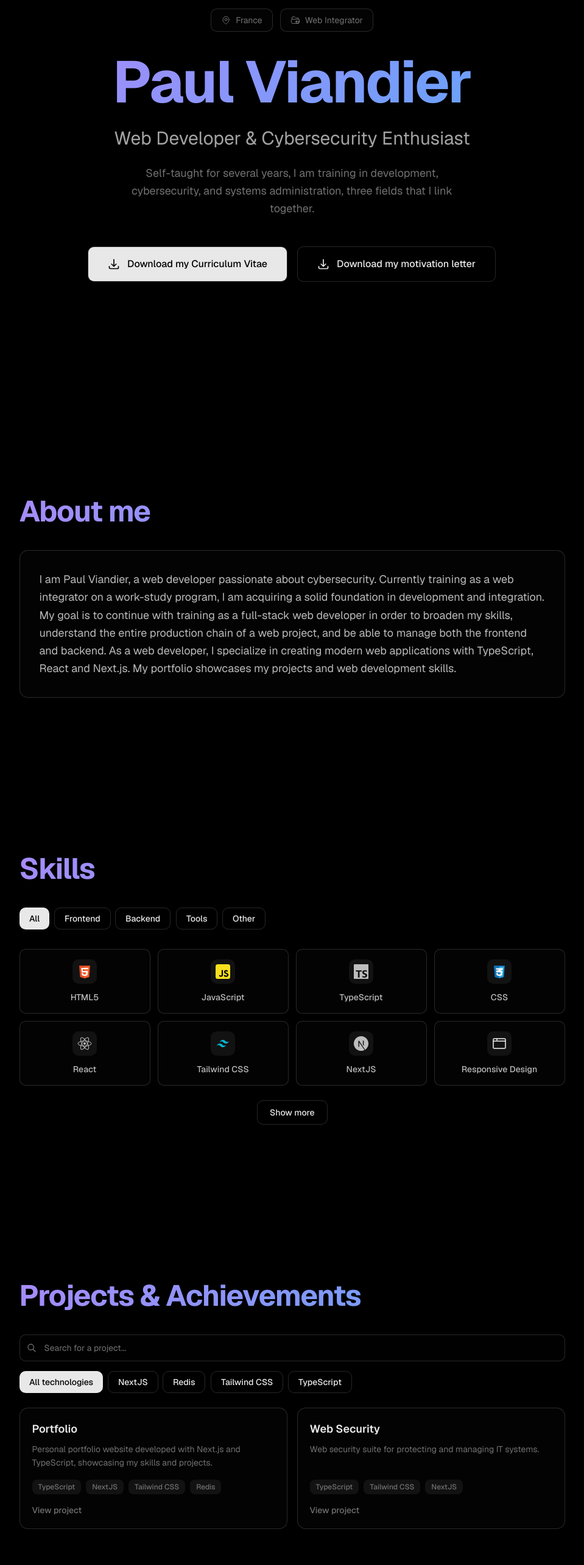
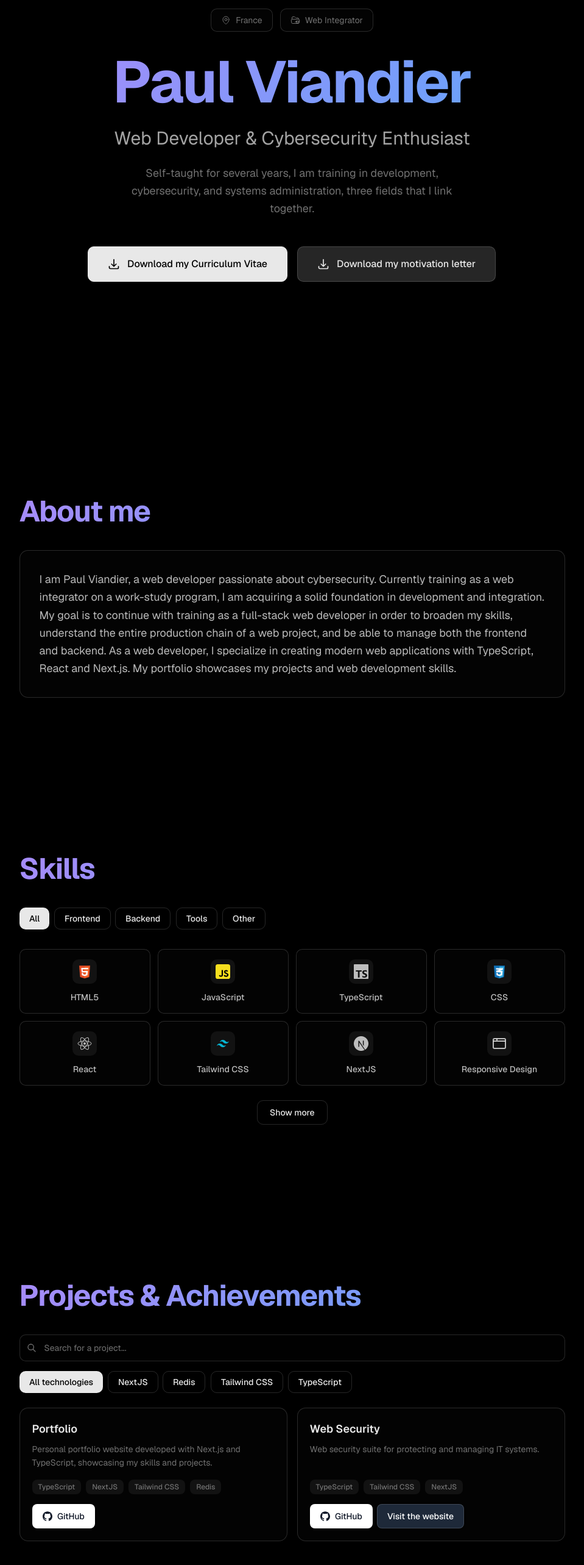
Before and after one commit to 5061756c2e56/portfolio, a Next.js app: page /en in a window 1280 px wide. Shown: the part 114-2680 px from the top of the page at 61% size, without its empty margins (153-1112 px from the left). Built offline with nearby package versions, Linux system fonts and the light colour scheme.

Commit message:
Ajout de deux boutons dans les cartes des projets et modification du comportement des boutons de downloads

```diff
--- a/app/globals.css
+++ b/app/globals.css
@@ -861,64 +861,13 @@ html {
 }
 
 .btn-fill-primary {
-    position: relative;
-    overflow: hidden;
-    background-color: transparent;
-    border: 1px solid var(--border);
-    color: var(--foreground);
-    z-index: 1;
-}
-
-.btn-fill-primary::before {
-    content: '';
-    position: absolute;
-    top: 0;
-    right: 0;
-    width: 100%;
-    height: 100%;
     background-color: var(--foreground);
-    transition: width 0.4s cubic-bezier(0.4, 0, 0.2, 1);
-    z-index: -1;
-}
-
-.btn-fill-primary:hover::before {
-    width: 0;
-}
-
-.btn-fill-primary:hover {
-    border-color: var(--foreground);
-}
-
-.btn-fill-primary:not(:hover) {
     color: var(--background);
+    border: 1px solid var(--foreground);
 }
 
 .btn-fill-secondary {
-    position: relative;
-    overflow: hidden;
-    background-color: transparent;
+    background-color: var(--border);
+    color: var(--foreground);
     border: 1px solid var(--border);
-    color: var(--foreground);
-    z-index: 1;
 }
-
-.btn-fill-secondary::before {
-    content: '';
-    position: absolute;
-    top: 0;
-    left: 0;
-    width: 0;
-    height: 100%;
-    background-color: var(--foreground);
-    transition: width 0.4s cubic-bezier(0.4, 0, 0.2, 1);
-    z-index: -1;
-}
-
-.btn-fill-secondary:hover::before {
-    width: 100%;
-}
-
-.btn-fill-secondary:hover {
-    color: var(--background);
-    border-color: var(--foreground);
-}
--- a/components/home/Projects.tsx
+++ b/components/home/Projects.tsx
@@ -2,7 +2,7 @@
 
 import { Input } from '@/components/ui/input';
 import { Button } from '@/components/ui/button';
-
+import { GithubIcon } from '@/components/icons/GithubIcon';
 import { useMemo, useState } from 'react';
 import { useTranslations } from 'next-intl';
 import { useInView } from '@/hooks/use-in-view';
@@ -10,11 +10,7 @@ import { cn } from '@/lib/utils';
 
 export default function Projects() {
     const t = useTranslations('projects');
-
-    const {
-        ref,
-        isInView
-    } = useInView({ threshold: 0.1 });
+    const { ref, isInView } = useInView({ threshold: 0.1 });
 
     const [searchQuery, setSearchQuery] = useState('');
     const [selectedTech, setSelectedTech] = useState<string>('all');
@@ -25,16 +21,31 @@ export default function Projects() {
             title: t('portfolio.title'),
             description: t('portfolio.description'),
             technologies: ['TypeScript', 'NextJS', 'Tailwind CSS', 'Redis'],
-            link: 'https://github.com/5061756c2e56/portfolio',
-            isExternal: true
+            buttons: [
+                {
+                    label: t('buttonGitHub'),
+                    href: 'https://github.com/5061756c2e56/portfolio',
+                    variant: 'white'
+                }
+            ]
         },
         {
             id: 'web-security',
             title: t('webSecurity.title'),
             description: t('webSecurity.description'),
             technologies: ['TypeScript', 'Tailwind CSS', 'NextJS'],
-            link: 'https://security.paulviandier.com',
-            isExternal: true
+            buttons: [
+                {
+                    label: t('buttonGitHub'),
+                    href: 'https://github.com/5061756c2e56/Web-Security',
+                    variant: 'white'
+                },
+                {
+                    label: t('buttonVisitSite'),
+                    href: 'https://security.paulviandier.com',
+                    variant: 'gray'
+                }
+            ]
         }
     ];
 
@@ -48,12 +59,14 @@ export default function Projects() {
 
     const filteredProjects = useMemo(() => {
         return projects.filter(project => {
-            const matchesSearch = searchQuery === '' ||
+            const matchesSearch =
+                searchQuery === '' ||
                 project.title.toLowerCase().includes(searchQuery.toLowerCase()) ||
                 project.description.toLowerCase().includes(searchQuery.toLowerCase()) ||
                 project.technologies.some(tech => tech.toLowerCase().includes(searchQuery.toLowerCase()));
 
-            const matchesTech = selectedTech === 'all' ||
+            const matchesTech =
+                selectedTech === 'all' ||
                 project.technologies.includes(selectedTech);
 
             return matchesSearch && matchesTech;
@@ -124,25 +137,17 @@ export default function Projects() {
                     </div>
                 ) : (
                     <div className="grid grid-cols-1 md:grid-cols-2 gap-4">
-                        {filteredProjects.map((project, index) => {
-                            const isWebSecurity = project.id === 'web-security';
-
-                            const card = (
+                        {filteredProjects.map((project, index) => (
                             <div
+                                key={index}
                                 className={cn(
-                                        'group h-full flex flex-col rounded-xl border border-border bg-card p-5 hover:border-foreground/20 hover:-translate-y-0.5 cursor-pointer transition-all duration-300',
+                                    'group h-full flex flex-col rounded-xl border border-border bg-card p-5 hover:border-foreground/20 hover:-translate-y-0.5 transition-all duration-300',
                                     isInView ? 'animate-fade-in-up opacity-100' : 'opacity-0'
                                 )}
                                 style={{ animationDelay: `${index * 100}ms` }}
                             >
-                                    <h3 className="text-lg font-semibold mb-2 text-foreground">
-                                        {project.title}
-                                    </h3>
-
-                                    <p className="text-sm text-muted-foreground mb-4 leading-relaxed flex-1">
-                                        {project.description}
-                                    </p>
-
+                                <h3 className="text-lg font-semibold mb-2 text-foreground">{project.title}</h3>
+                                <p className="text-sm text-muted-foreground mb-4 leading-relaxed flex-1">{project.description}</p>
                                 <div className="flex flex-wrap gap-2 mb-4">
                                     {project.technologies.map((tech) => (
                                         <span
@@ -153,25 +158,25 @@ export default function Projects() {
                                     </span>
                                     ))}
                                 </div>
-
-                                    <div className="flex items-center gap-2 text-sm font-medium text-muted-foreground">
-                                        {t('viewProject')}
+                                <div className="flex items-center gap-2 mt-auto">
+                                    {project.buttons?.map((btn, i) => (
+                                        <a key={i} href={btn.href} target="_blank" rel="noopener noreferrer">
+                                            <Button
+                                                className={cn(
+                                                    'inline-flex items-center justify-center gap-2 px-4 py-2 rounded-md font-medium transition-colors duration-200 shadow-sm',
+                                                    btn.variant === 'white'
+                                                        ? 'bg-white text-gray-900 border border-gray-200 hover:bg-gray-100 hover:shadow'
+                                                        : 'bg-gray-800 text-white border border-gray-700 hover:bg-gray-900 hover:shadow-md'
+                                                )}
+                                            >
+                                                {btn.label === t('buttonGitHub') && <GithubIcon className="w-4 h-4"/>}
+                                                {btn.label}
+                                            </Button>
+                                        </a>
+                                    ))}
                                 </div>
                             </div>
-                            );
-
-                            return (
-                                <a
-                                    key={index}
-                                    href={project.link}
-                                    target="_blank"
-                                    rel="noopener noreferrer"
-                                    className="h-full"
-                                >
-                                    {card}
-                                </a>
-                            );
-                        })}
+                        ))}
                     </div>
                 )}
             </div>
--- /dev/null
+++ b/components/icons/GithubIcon.tsx
@@ -0,0 +1,17 @@
+export function GithubIcon({ className }: { className?: string }) {
+    return (
+        <svg
+            className={className}
+            fill="currentColor"
+            viewBox="0 0 24 24"
+        >
+            <path d="M12 .297c-6.63 0-12 5.373-12 12 0 5.303
+               3.438 9.8 8.205 11.387.6.113.82-.258.82-.577
+               0-.285-.01-1.04-.015-2.04-3.338.724-4.042-1.61-4.042-1.61-.546-1.387-1.333-1.756-1.333-1.756-1.09-.744.083-.729.083-.729
+               1.205.084 1.84 1.236 1.84 1.236 1.07 1.834 2.807 1.304 3.492.997.108-.775.418-1.305.76-1.605-2.665-.3-5.467-1.332-5.467-5.93
+               0-1.31.465-2.38 1.235-3.22-.135-.303-.54-1.523.105-3.176 0 0 1.005-.322 3.3 1.23a11.5 11.5 0 0 1 3-.405c1.02.005 2.045.138 3
+               .405 2.28-1.552 3.285-1.23 3.285-1.23.645 1.653.24 2.873.12 3.176.765.84 1.23 1.91 1.23 3.22 0 4.61-2.805 5.625-5.475 5.92.435.375.825 1.11.825 2.24
+               0 1.62-.015 2.925-.015 3.32 0 .315.21.69.825.57C20.565 22.092 24 17.592 24 12.297c0-6.627-5.373-12-12-12"/>
+        </svg>
+    );
+}
--- a/i18n/locales/en.json
+++ b/i18n/locales/en.json
@@ -52,7 +52,8 @@
   },
   "projects": {
     "title": "Projects & Achievements",
-    "viewProject": "View project",
+    "buttonGitHub": "GitHub",
+    "buttonVisitSite": "Visit the website",
     "searchPlaceholder": "Search for a project...",
     "allTechnologies": "All technologies",
     "noResults": "No projects found",
--- a/i18n/locales/fr.json
+++ b/i18n/locales/fr.json
@@ -52,7 +52,8 @@
   },
   "projects": {
     "title": "Projets & Réalisations",
-    "viewProject": "Voir le projet",
+    "buttonGitHub": "GitHub",
+    "buttonVisitSite": "Visiter le site",
     "searchPlaceholder": "Rechercher un projet...",
     "allTechnologies": "Toutes les technologies",
     "noResults": "Aucun projet trouvé",
```
Also changed, not shown: components/home/Hero.tsx (+10 -6 lines), 1 other file (tests, documents, lock files or other folders). Lines whose indentation alone changed are shown as unchanged.
